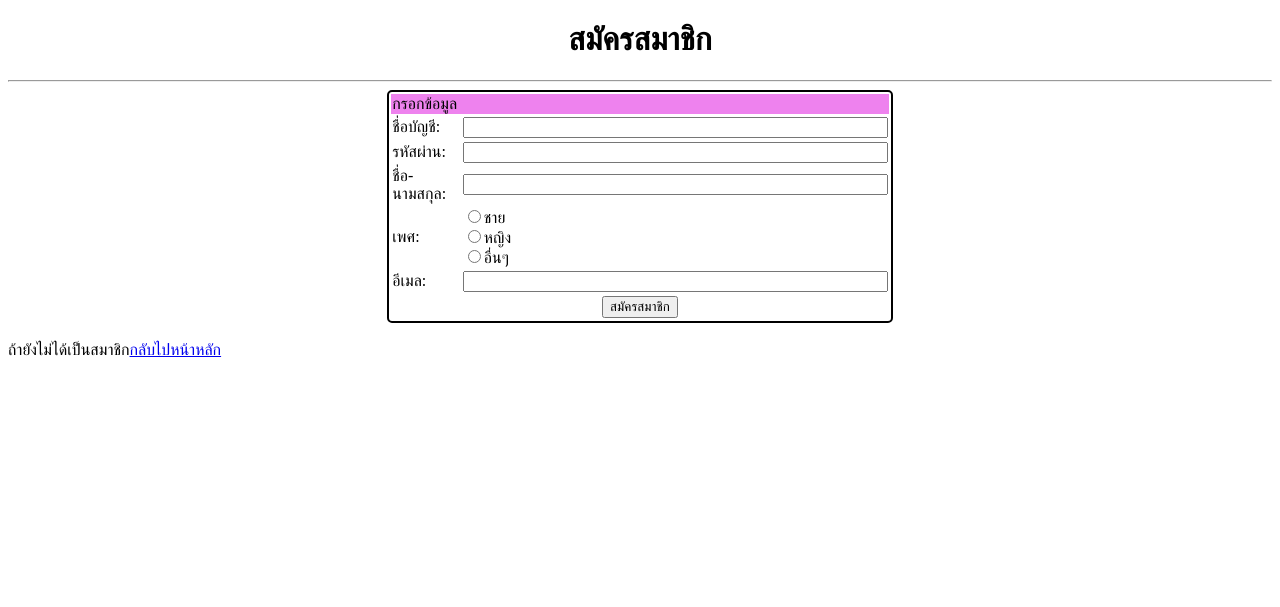
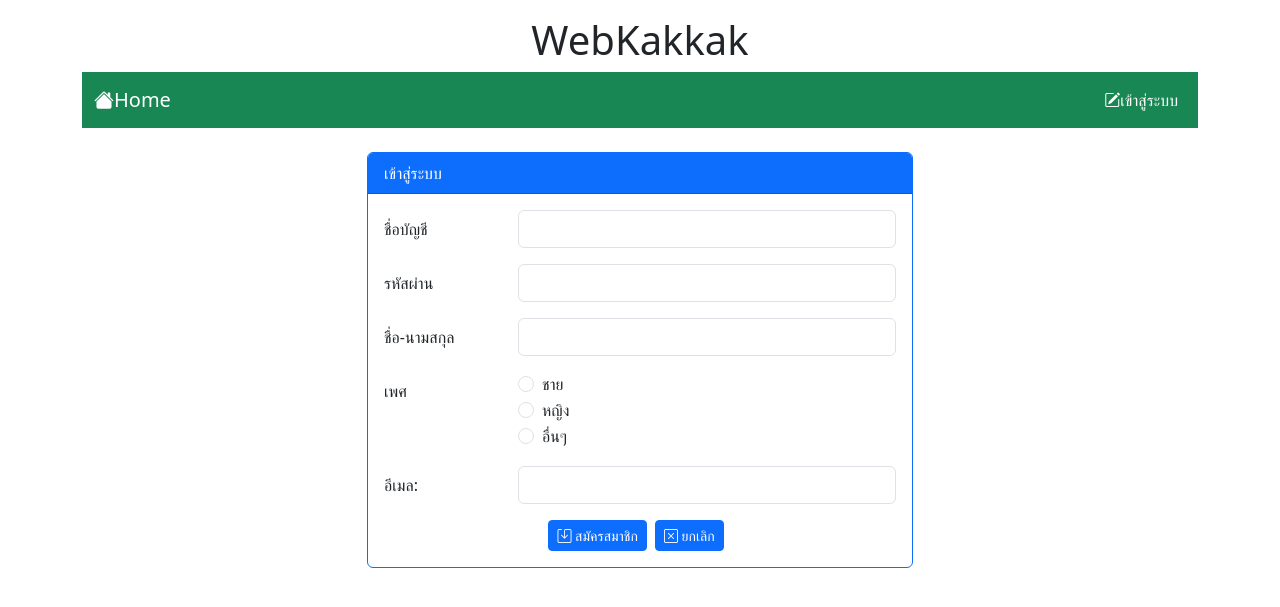
Before and after one commit to Pacharadanai1/Webboard_ECT, a PHP site: page /Webboard_ECT/register.php in a window 1280 px wide. Shown: the top 607 px of the page. Run offline with PHP 8.4, Linux system fonts and the light colour scheme.

Commit message:
Work 8
Work 8

```diff
--- a/register.php
+++ b/register.php
@@ -9,52 +9,86 @@ if (isset($_SESSION['id'])) {
 ?>
 <!DOCTYPE html>
 <html lang="en">
+
 <head>
     <meta charset="UTF-8">
     <meta name="viewport" content="width=device-width, initial-scale=1.0">
     <title>Register</title>
-    <link rel="stylesheet" href="css/style.css">
+    <link rel="stylesheet" href="https://cdn.jsdelivr.net/npm/bootstrap-icons@1.11.3/font/bootstrap-icons.min.css">
+    <link rel="stylesheet" href="bootstrap-5.3.2-dist/css/bootstrap.min.css">
+    <script src="bootstrap-5.3.2-dist/js/bootstrap.bundle.min.js"></script>
 </head>
+
 <body>
-    <h1>สมัครสมาชิก</h1>
-    <hr>
-    <form action="">
-        <table align="center">
-            <tr>
-                <td colspan="2" style="background-color: violet;">กรอกข้อมูล</td>
-            </tr>
-            <tr>
-                <td>ชื่อบัญชี:</td>
-                <td><input type="text" name="user" size="50"></td>
-            </tr>
-            <tr>
-                <td>รหัสผ่าน:</td>
-                <td><input type="password" name="pwd" size="50"></td>
-            </tr>
-            <tr>
-                <td>ชื่อ-นามสกุล:</td>
-                <td><input type="text" name="name"  size="50"></td>
-            </tr>
-            <tr>
-                <td>เพศ:</td>
-                <td>
-                    <input type="radio" name="gender" value="m">ชาย <br>
-                    <input type="radio" name="gender" value="f">หญิง <br>
-                    <input type="radio" name="gender" value="o">อื่นๆ <br>
-                </td>
-            </tr>
-            <tr>
-                <td>อีเมล:</td>
-                <td><input type="email" name="email" size="50"></td>
-            </tr>
-            <tr>
-                <td colspan="2" align="center"><input type="submit" value="สมัครสมาชิก"></td>
-            </tr>
-        </table>
-        <br>
-        <div>
-            ถ้ายังไม่ได้เป็นสมาชิก<a href="index.php">กลับไปหน้าหลัก</a>
+    <div class="container">
+        <h1 style="text-align: center;" class="mt-3">WebKakkak</h1>
+        <?php include "nav.php" ?>
+        <div class="row mt-4">
+            <div class="col-lg-3 col-md-2 col-sm-1"></div>
+            <div class="col-lg-6 col-md-8 col-sm-10">
+                <div class="card border-primary">
+                    <div class="card-header bg-primary text-white">เข้าสู่ระบบ</div>
+                    <div class="card-body">
+                        <form action="register_save.php" method="post">
+                            <div class="row">
+                                <label class="col-lg-3 col-form-label" for="user">ชื่อบัญชี</label>
+                                <div class="col-lg-9">
+                                    <input type="text" name="login" id="user" class="form-control" required>
+                                </div>
+                            </div>
+                            <div class="row mt-3">
+                                <label class="col-lg-3 col-form-label" for="pass">รหัสผ่าน</label>
+                                <div class="col-lg-9">
+                                    <input type="password" name="pwd" id="pass" class="form-control" required>
+                                </div>
+                            </div>
+                            <div class="row mt-3">
+                                <label class="col-lg-3 col-form-label" for="name">ชื่อ-นามสกุล</label>
+                                <div class="col-lg-9">
+                                    <input type="text" name="name" id="name" class="form-control" required>
+                                </div>
+                            </div>
+                            <div class="row mt-3">
+                                <label class="col-lg-3 col-form-label">เพศ</label>
+                                <div class="col-lg-9">
+                                    <div class="form-check">
+                                        <input type="radio" name="gender" value="m" class="form-check-input" required>
+                                        <label class="form-check-label">ชาย</label>
+                                    </div>
+                                    <div class="form-check">
+                                        <input type="radio" name="gender" value="f" class="form-check-input" required>
+                                        <label class="form-check-label">หญิง</label>
+                                    </div>
+                                    <div class="form-check">
+                                        <input type="radio" name="gender" value="o" class="form-check-input" required>
+                                        <label class="form-check-label">อื่นๆ</label>
+                                    </div>
+                                </div>
+                            </div>
+                            <div class="row mt-3">
+                                <label class="col-lg-3 col-form-label" for="email">อีเมล:</label>
+                                <div class="col-lg-9">
+                                    <input type="email" name="email" id="email" class="form-control" required>
+                                </div>
+                            </div>
+                            <div class="row mt-3">
+                                <div class="col-lg-12 d-flex justify-content-center">
+                                    <button type="submit" class="btn btn-primary btn-sm me-2">
+                                        <i class="bi bi-save"></i> สมัครสมาชิก
+                                    </button>
+                                    <button type="reset" class="btn btn-primary btn-sm me-2">
+                                        <i class="bi bi-x-square"></i> ยกเลิก
+                                    </button>
+                                </div>
+                            </div>
+                        </form>
+                    </div>
+                </div>
+            </div>
+            <div class="col-lg-3 col-md-2 col-sm-1"></div>
         </div>
-    </form>
+    </div>
+    <br>
 </body>
+
 </html>
```
Also changed, not shown: newpost.php (+30 -33 lines), register_save.php (added, +21 -0 lines), newpost_save.php (added).
